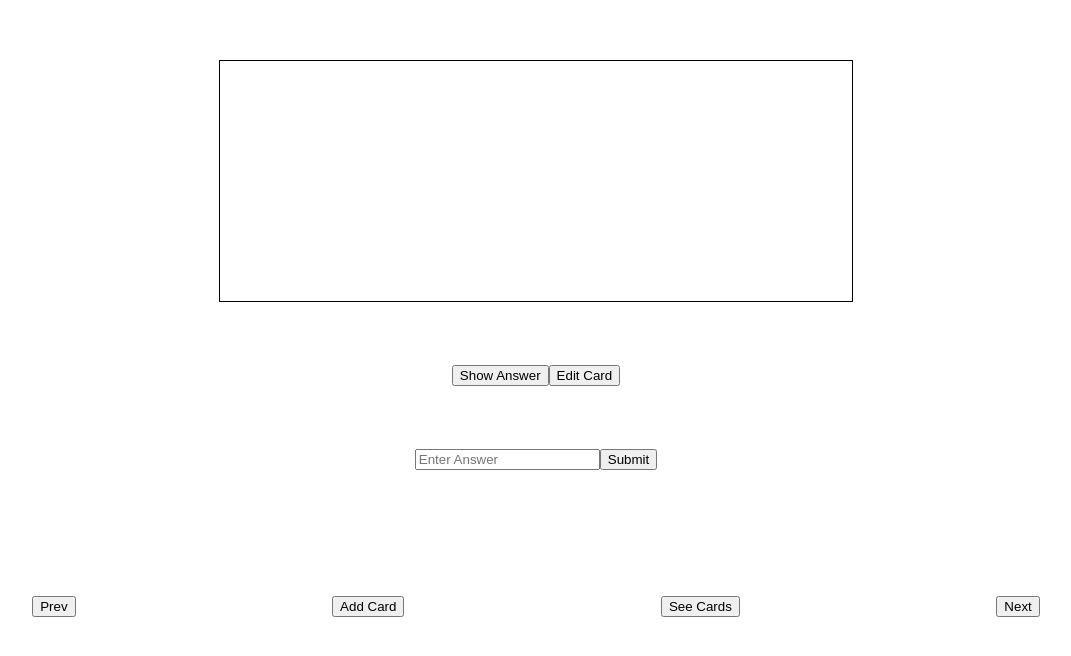
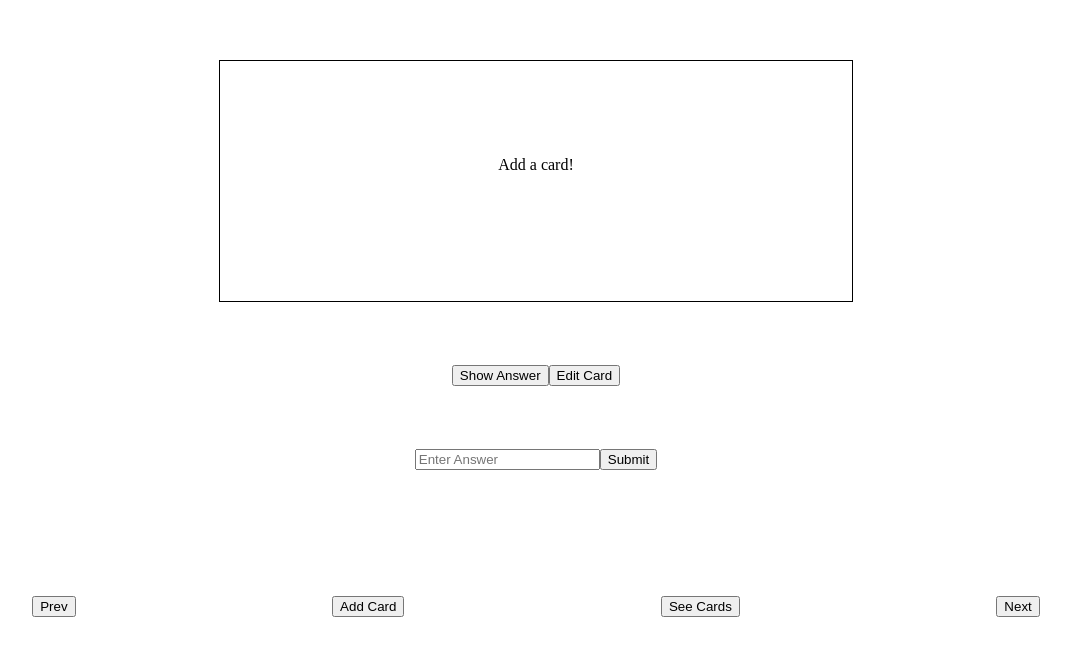
Before and after one commit to mikeclaros/quiz-app, a React (Create React App) app: page / in a window 1280 px wide. Shown: the part 130-786 px from the top of the page, without its empty margins (104-1175 px from the left). Built offline with nearby package versions, Linux system fonts and the light colour scheme; no server answers.

Commit message:
dont need a component, when empty will display message to add a card

```diff
--- a/src/Client/components/CardDisplay.jsx
+++ b/src/Client/components/CardDisplay.jsx
@@ -18,7 +18,7 @@ export function CardDisplay({ value }) {
         <div className='card-display'>
             <div>
                 <div>
-                    {(cards != undefined && cards.length > 0) ? cards[curIndex].question : ''}
+                    {(cards != undefined && cards.length > 0) ? cards[curIndex].question : 'Add a card!'}
                 </div>
             </div>
             <div className='padding'>
```
